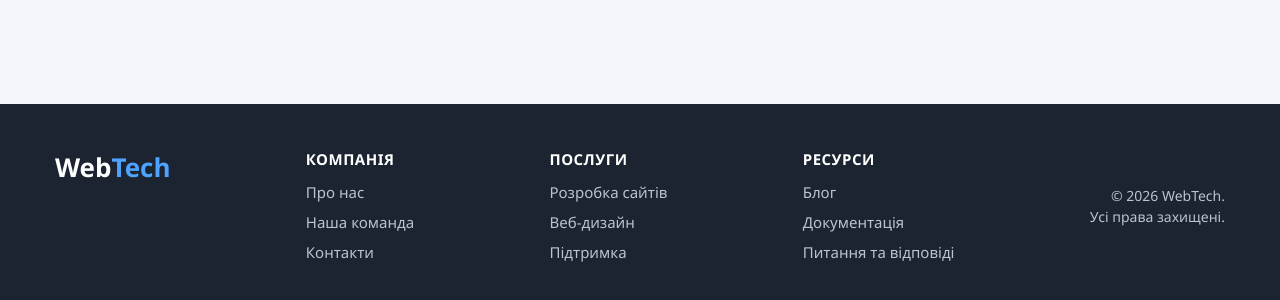
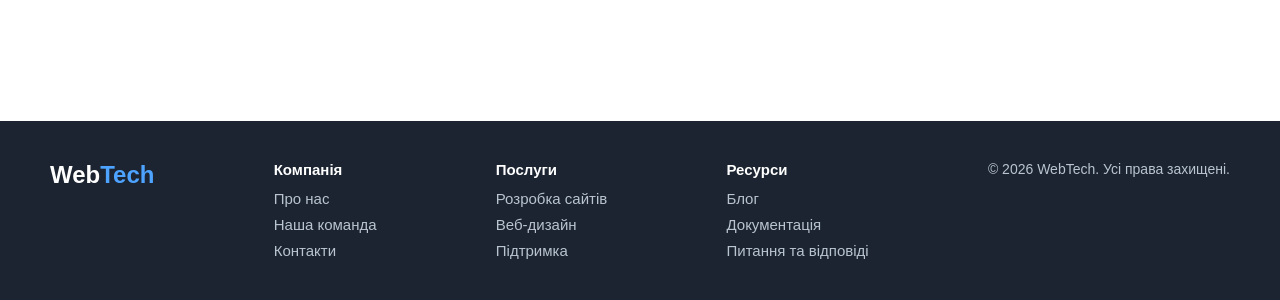
Before and after one commit to fligmin30-lab/exam, a plain HTML site: page index.html in a window 1280 px wide. Shown: the part 492-792 px from the top of the page. Drawn offline with Linux system fonts and the light colour scheme.

Commit message:
Add files via upload

```diff
--- a/index.html
+++ b/index.html
@@ -5,38 +5,30 @@
     <meta name="viewport" content="width=device-width, initial-scale=1.0">
     <title>Футер</title>
     <style>
-        * {
-            margin: 0;
-            padding: 0;
-            box-sizing: border-box;
-        }
-
         body {
             min-height: 100vh;
             display: flex;
             flex-direction: column;
-            font-family: "Segoe UI", Arial, sans-serif;
-            background: #f2f5f9;
+            margin: 0;
+            font-family: Arial, sans-serif;
         }
 
         .footer {
             margin-top: auto;
-            padding: 45px 55px;
+            padding: 40px 50px;
             background: #1b2430;
-            color: #b9c4d0;
         }
 
         .footer-wrap {
             display: flex;
             justify-content: space-between;
             align-items: flex-start;
-            flex-wrap: wrap;
-            gap: 35px;
+            gap: 30px;
         }
 
         .logo {
             color: #ffffff;
-            font-size: 26px;
+            font-size: 24px;
             font-weight: bold;
             text-decoration: none;
         }
@@ -45,24 +37,20 @@
             color: #4da3ff;
         }
 
-        .links {
-            display: flex;
-            flex-direction: column;
-            gap: 12px;
-        }
-
         .links h3 {
+            margin: 0 0 12px;
             color: #ffffff;
             font-size: 15px;
-            text-transform: uppercase;
-            letter-spacing: 0.5px;
         }
 
         .links ul {
-            display: flex;
-            flex-direction: column;
-            gap: 8px;
+            margin: 0;
+            padding: 0;
             list-style: none;
+        }
+
+        .links li {
+            margin-bottom: 8px;
         }
 
         .links a {
@@ -71,31 +59,10 @@
             text-decoration: none;
         }
 
-        .links a:hover {
-            color: #4da3ff;
-            text-decoration: underline;
-        }
-
         .copy {
-            align-self: center;
+            margin: 0;
+            color: #b9c4d0;
             font-size: 14px;
-            line-height: 1.5;
-            text-align: right;
-        }
-
-        @media (max-width: 800px) {
-            .footer {
-                padding: 30px 20px;
-            }
-
-            .footer-wrap {
-                flex-direction: column;
-            }
-
-            .copy {
-                align-self: flex-start;
-                text-align: left;
-            }
         }
     </style>
 </head>
@@ -131,7 +98,7 @@
                 </ul>
             </nav>
 
-            <p class="copy">© 2026 WebTech.<br>Усі права захищені.</p>
+            <p class="copy">© 2026 WebTech. Усі права захищені.</p>
         </div>
     </footer>
 </body>
```
